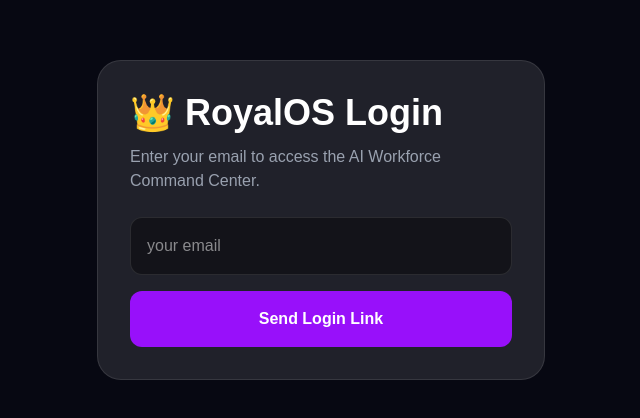
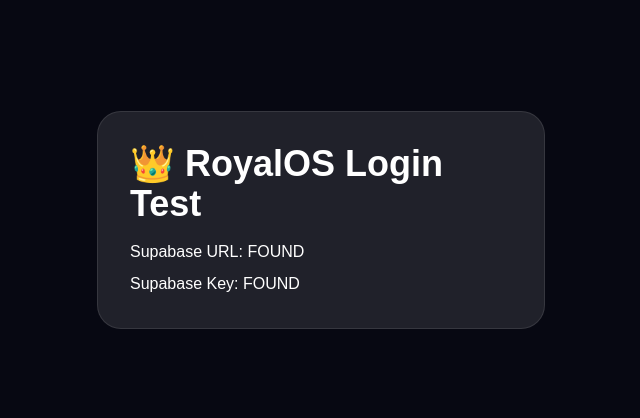
Before and after one commit to choiceroyals/RoyalsOS, a Next.js app: page /login in a window 1280 px wide. Shown: the part 180-598 px from the top of the page, without its empty margins (319-959 px from the left). Built offline with nearby package versions, Linux system fonts and the light colour scheme; no server answers.

Commit message:
Test Supabase env variables

```diff
--- a/app/login/page.tsx
+++ b/app/login/page.tsx
@@ -1,75 +1,18 @@
 "use client";
 
-import { useState } from "react";
-import { createClient } from "../../utils/supabase/client";
-
 export default function LoginPage() {
-  const [email, setEmail] = useState("");
-  const [message, setMessage] = useState("");
-  const [loading, setLoading] = useState(false);
-
-  async function login() {
-    setMessage("");
-
-    if (!email.trim()) {
-      setMessage("Please enter your email first.");
-      return;
-    }
-
-    try {
-      setLoading(true);
-
-      const supabase = createClient();
-
-      const { error } = await supabase.auth.signInWithOtp({
-        email: email.trim(),
-        options: {
-          emailRedirectTo: window.location.origin,
-        },
-      });
-
-      if (error) {
-        setMessage(`Error: ${error.message}`);
-        return;
-      }
-
-      setMessage("Login link sent. Check your email.");
-    } catch (err) {
-      setMessage(
-        err instanceof Error ? `Error: ${err.message}` : "Unknown login error."
-      );
-    } finally {
-      setLoading(false);
-    }
-  }
-
   return (
     <main className="min-h-screen bg-[#070812] text-white flex items-center justify-center p-6">
       <div className="w-full max-w-md bg-white/10 border border-white/10 rounded-3xl p-8">
-        <h1 className="text-4xl font-bold">👑 RoyalOS Login</h1>
+        <h1 className="text-4xl font-bold">👑 RoyalOS Login Test</h1>
 
-        <p className="text-gray-400 mt-3">
-          Enter your email to access the AI Workforce Command Center.
+        <p className="mt-4">
+          Supabase URL: {process.env.NEXT_PUBLIC_SUPABASE_URL ? "FOUND" : "MISSING"}
         </p>
 
-        <input
-          type="email"
-          placeholder="your email"
-          value={email}
-          onChange={(e) => setEmail(e.target.value)}
-          className="w-full mt-6 bg-black/40 border border-white/10 rounded-xl p-4 text-white"
-        />
-
-        <button
-          type="button"
-          onClick={login}
-          disabled={loading}
-          className="w-full mt-4 bg-purple-600 hover:bg-purple-700 disabled:bg-gray-600 rounded-xl p-4 font-semibold"
-        >
-          {loading ? "Sending..." : "Send Login Link"}
-        </button>
-
-        {message && <p className="mt-4 text-purple-300">{message}</p>}
+        <p className="mt-2">
+          Supabase Key: {process.env.NEXT_PUBLIC_SUPABASE_ANON_KEY ? "FOUND" : "MISSING"}
+        </p>
       </div>
     </main>
   );
```
